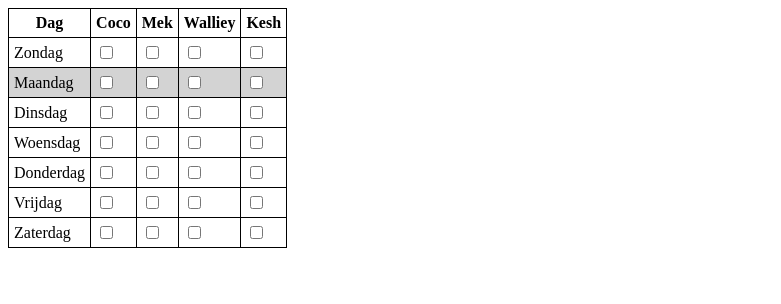
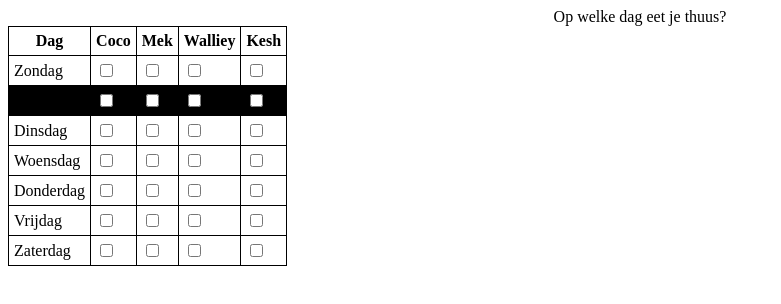
Before and after one commit to Aurelio0x/notenkrakereten, a plain HTML site: page index.html in a window 1280 px wide. Shown: the whole page, without its empty margins (0-781 px from the left). Drawn offline with Linux system fonts and the light colour scheme.

Commit message:
Update index.html

```diff
--- a/index.html
+++ b/index.html
@@ -1,4 +1,5 @@
 <html>
+<link rel="stylesheet" href="style.css">
   <head>
     <style>
       table, th, td {
@@ -10,7 +11,9 @@
       }
     </style>
   </head>
+  <title>Eetschema</title>
   <body>
+    <header><Center>Op welke dag eet je thuus?</Center></header>
     <table id="week">
       <tr>
         <th>Dag</th>
@@ -48,7 +51,7 @@
       }
 
       // Highlight the current day of the week
-      document.getElementsByTagName('tr')[today + 1].style.backgroundColor = 'lightgray';
+      document.getElementsByTagName('tr')[today + 1].style.backgroundColor = 'black';
 
       // Save the state of the checkboxes in local storage
       const saveState = function() {
```
